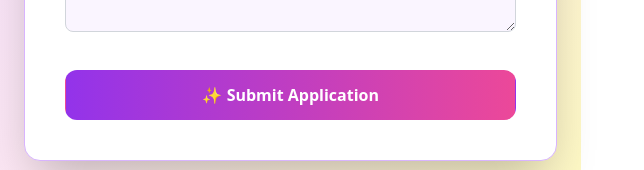
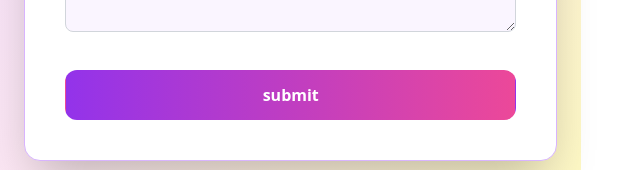
Before and after one commit to Adarsh1442005/swarfrontend, a React (Vite) app: page /membership in a window 1280 px wide. Shown: the part 775-945 px from the top of the page, without its empty margins (0-644 px from the left). Built offline with nearby package versions, Linux system fonts and the light colour scheme.

Commit message:
updatemember

```diff
--- a/src/member.jsx
+++ b/src/member.jsx
@@ -24,6 +24,7 @@ export function MembershipForm() {
   const [submitted, setSubmitted] = useState(false);
   const [code, setCode] = useState('');
 const [awaitingOtp, setAwaitingOtp] = useState(false);
+const[isloading,setisloading]=useState(false);
 
 
   const handleChange = (e) => {
@@ -31,6 +32,7 @@ const [awaitingOtp, setAwaitingOtp] = useState(false);
   };
 const send = async (e) => {
   e.preventDefault();
+  setisloading(true);
   try {
     const response = await axios.post('https://swarbackend.onrender.com/membership', formData);
     if (response.data.code === 1) {
@@ -71,6 +73,7 @@ const send = async (e) => {
       Branch: '',
       message: '',
     });
+    setisloading(false);
 
     setAwaitingOtp(false);
     setSubmitted(true);
@@ -159,7 +162,7 @@ const send = async (e) => {
           type="submit"
           className="mt-8 w-full bg-gradient-to-r from-purple-600 to-pink-500 text-white font-bold py-3 rounded-xl hover:scale-105 hover:shadow-lg transition duration-300"
         >
-          ✨ Submit Application
+          {isloading ?"submitting...":"submit"}
         </button>
       </form>
     </section>
```
